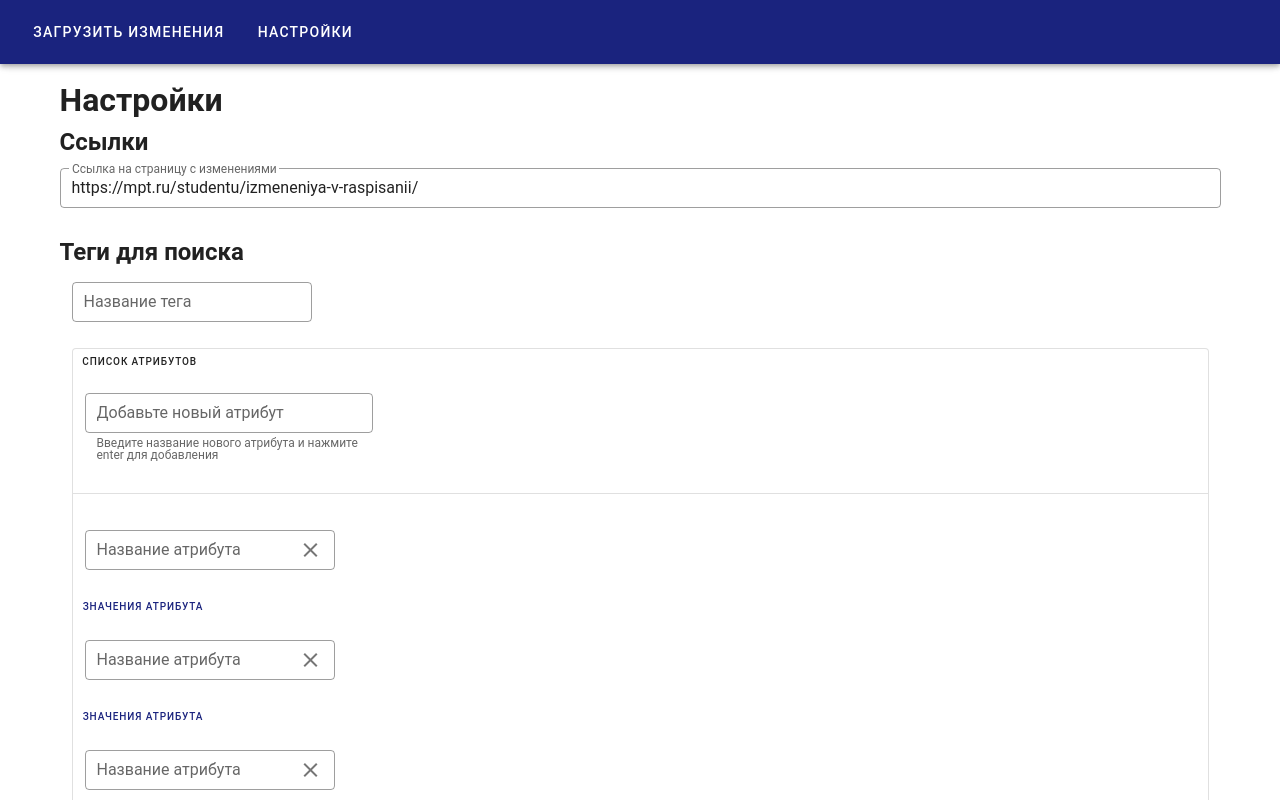
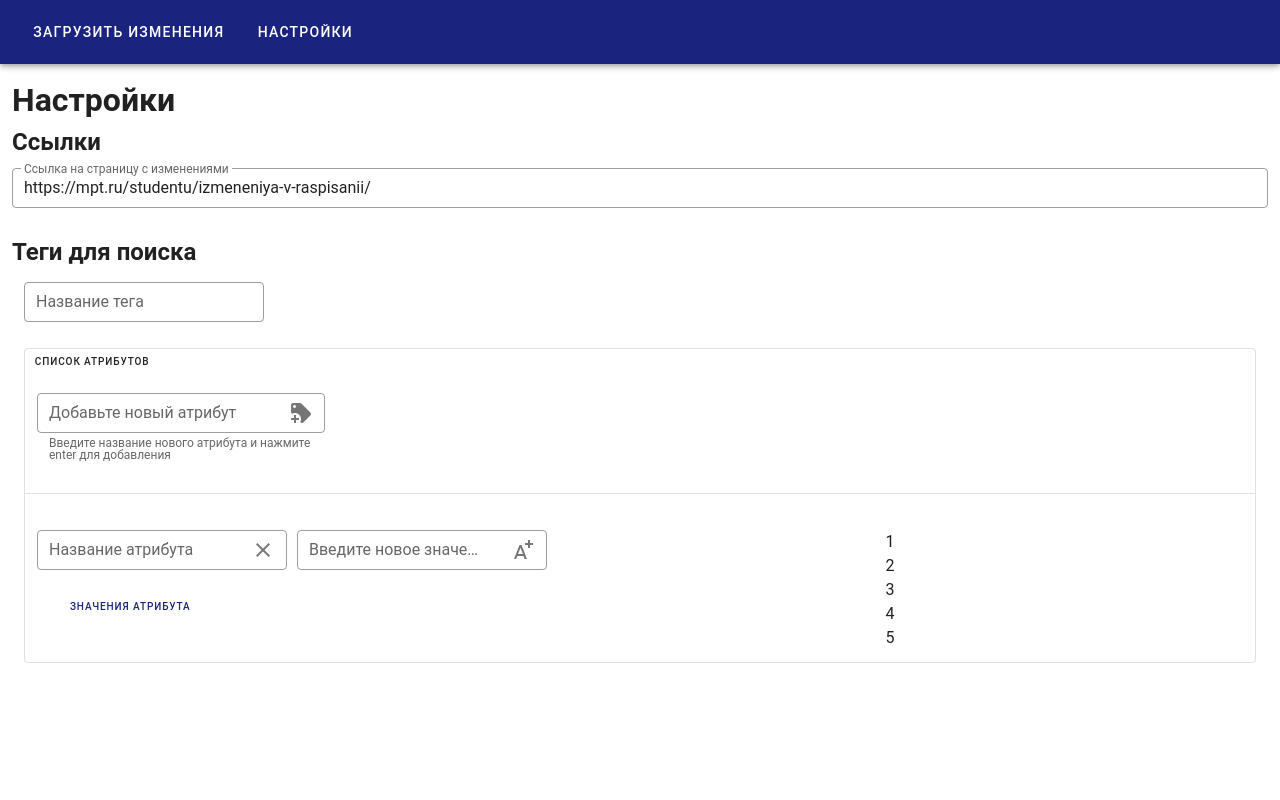
Before and after one commit to 734maboy/schedule-js, a Vue app: page /settings in a window 1280 px wide. Both pictures are taken after a click on the button "СПИСОК АТРИБУТОВ". Shown: the top 800 px of the page. Built offline with nearby package versions, Linux system fonts and the light colour scheme; a small style sheet from the web is missing.

Commit message:
setting-item to TagItem

```diff
--- /dev/null
+++ b/src/components/TagItem/AttributeItem.vue
@@ -0,0 +1,102 @@
+<template>
+  <v-container
+    fluid
+    class="d-flex flex-row justify-start"
+  >
+    <v-layout
+      class="d-flex justify-start"
+    >
+      <v-layout
+        class="d-flex flex-column align-start justify-start"
+        style="max-width: 260px;"
+      >
+        <v-text-field
+          dense
+          outlined
+          label="Название атрибута"
+          placeholder="Атрибут"
+          append-icon="mdi-close"
+          style="max-width: 250px; max-height: fit-content"
+          @click:append="deleteThisAttribute"
+        ></v-text-field>
+        <v-btn
+            x-small
+            text
+            class="pl-8"
+            color="primary"
+            @click="toggleList"
+          >
+            Значения атрибута
+          </v-btn>
+      </v-layout>
+      <v-layout
+        class="d-flex flex-column justify-start"
+        style="max-width: 300px;"
+      >
+        <v-text-field
+          outlined
+          dense
+          style="max-width: 250px;"
+          label="Введите новое значения атрибута"
+          placeholder="Значение атрибута"
+          append-icon="mdi-format-annotation-plus"
+        ></v-text-field>
+        <v-layout
+          v-if="isExpanded"
+          class="d-flex flex-column justify-start"
+          style="width: 500px; max-width: 250px; max-height: 180px; overflow-x: auto;"
+        >
+          <v-text-field
+            outlined
+            dense
+          ></v-text-field>
+          <v-text-field
+            outlined
+            dense
+          ></v-text-field>
+          <v-text-field
+            outlined
+            dense
+          ></v-text-field>
+          <v-text-field
+            outlined
+            dense
+          ></v-text-field>
+          <v-text-field
+            outlined
+            dense
+          ></v-text-field>
+        </v-layout>
+      </v-layout>
+    </v-layout>
+    <!-- Предпросмотр -->
+    <v-layout
+      class="d-flex flex-column justify-start"
+    >
+      <div>1</div>
+      <div>2</div>
+      <div>3</div>
+      <div>4</div>
+      <div>5</div>
+    </v-layout>
+  </v-container>
+</template>
+
+<script>
+export default {
+  data() {
+    return {
+      isExpanded: false,
+    }
+  },
+  methods: {
+    toggleList() {
+      this.isExpanded = !this.isExpanded;
+
+    },
+    deleteThisAttribute() {
+      // do nothing
+    },
+  },
+}
+</script>
--- a/src/components/setting-item/AttributeList.vue
+++ b/src/components/TagItem/AttributeList.vue
@@ -19,6 +19,7 @@
         dense
         outlined
         persistent-hint
+        append-icon="mdi-tag-plus"
         hint="Введите название нового атрибута и нажмите enter для добавления"
         label="Добавьте новый атрибут"
         placeholder="Новый атрибут"
@@ -28,9 +29,6 @@
       <v-divider
         class="my-6"
       ></v-divider>
-      <attribute-item></attribute-item>
-      <attribute-item></attribute-item>
-      <attribute-item></attribute-item>
       <attribute-item></attribute-item>
     </v-layout>
   </v-card>
--- a/src/components/setting-item/AttributeItem.vue
+++ /dev/null
@@ -1,62 +0,0 @@
-<template>
-  <v-container
-    fluid
-    class="d-flex flex-row"
-  >
-    <v-layout
-      class="d-flex flex-column"
-    >
-      <v-text-field
-        dense
-        outlined
-        label="Название атрибута"
-        placeholder="Атрибут"
-        append-icon="mdi-close"
-        style="max-width: 250px"
-        @click:append="deleteThisAttribute"
-      ></v-text-field>
-      <v-layout
-        class="d-flex flex-column pl-2"
-        style="width: 500px; max-width: 500px"
-      >
-        <v-btn
-          x-small
-          text
-          color="primary"
-          width="100"
-          @click="toggleList"
-        >Значения атрибута
-        </v-btn>
-        <v-layout
-          v-if="isExpanded"
-          class="d-flex flex-column"
-        >
-          <v-text-field></v-text-field>
-          <v-text-field></v-text-field>
-          <v-text-field></v-text-field>
-          <v-text-field></v-text-field>
-        </v-layout>
-      </v-layout>
-    </v-layout>
-    <v-layout>
-    </v-layout>
-  </v-container>
-</template>
-
-<script>
-export default {
-  data() {
-    return {
-      isExpanded: false,
-    }
-  },
-  methods: {
-    toggleList() {
-      this.isExpanded = !this.isExpanded;
-    },
-    deleteThisAttribute() {
-      // do nothing
-    },
-  },
-}
-</script>
--- a/src/views/Settings.vue
+++ b/src/views/Settings.vue
@@ -1,6 +1,7 @@
 <template>
   <v-container
     class="d-flex flex-column"
+    fluid
   >
       <h1>Настройки</h1>
 
@@ -20,7 +21,7 @@
         </v-item-group>
         <h2>Теги для поиска</h2>
         <v-item-group>
-          <setting-item></setting-item>
+          <tag-item></tag-item>
         </v-item-group>
       </v-layout>
   </v-container>
@@ -30,11 +31,11 @@
 
 import { Schedule } from '../Schedule.js'
 // Components
-import SettingItem from '../components/setting-item/setting-item'
+import TagItem from '../components/TagItem/TagItem'
 
 export default {
   components: {
-    SettingItem,
+    TagItem,
   },
   data () {
     return {
```
Also changed, not shown: src/components/TagItem/TagPreview.vue (added, +7 -0 lines), src/components/TagItem/TagItem.vue (renamed from src/components/setting-item/setting-item.vue).
